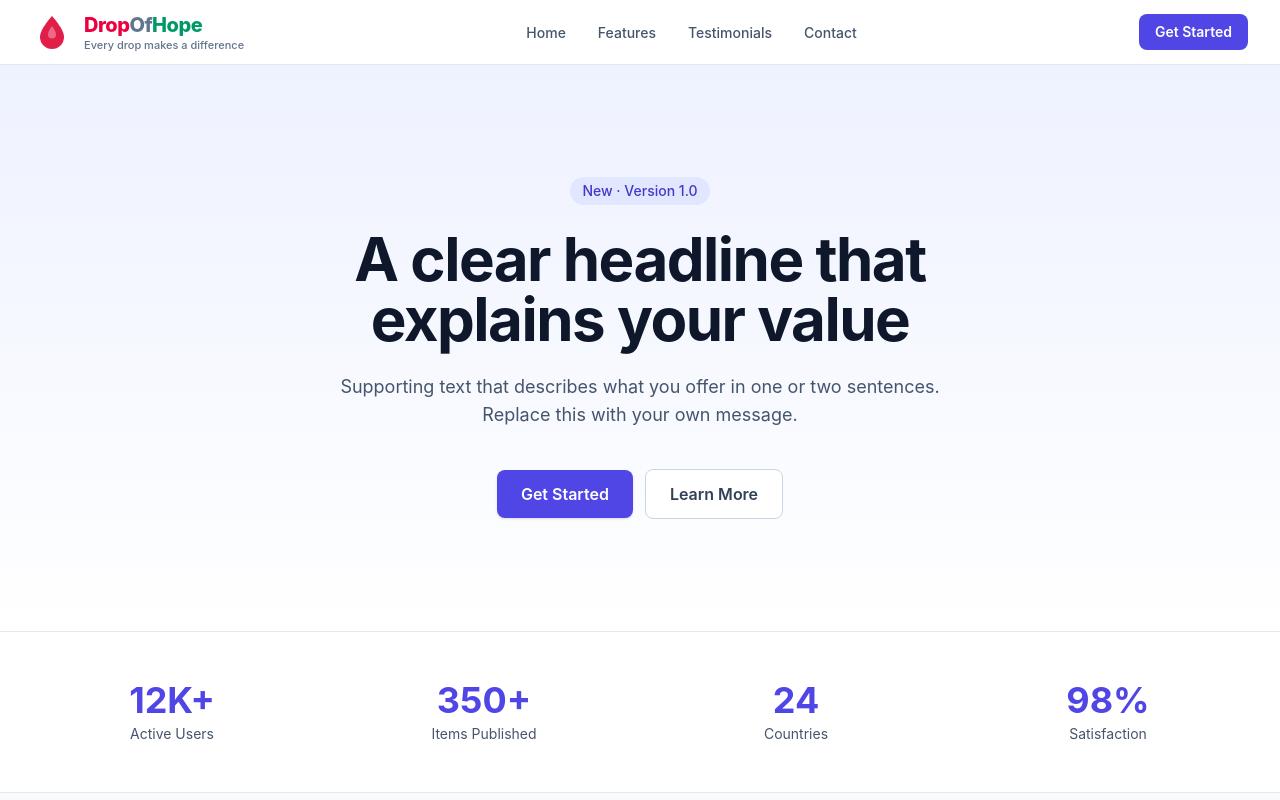
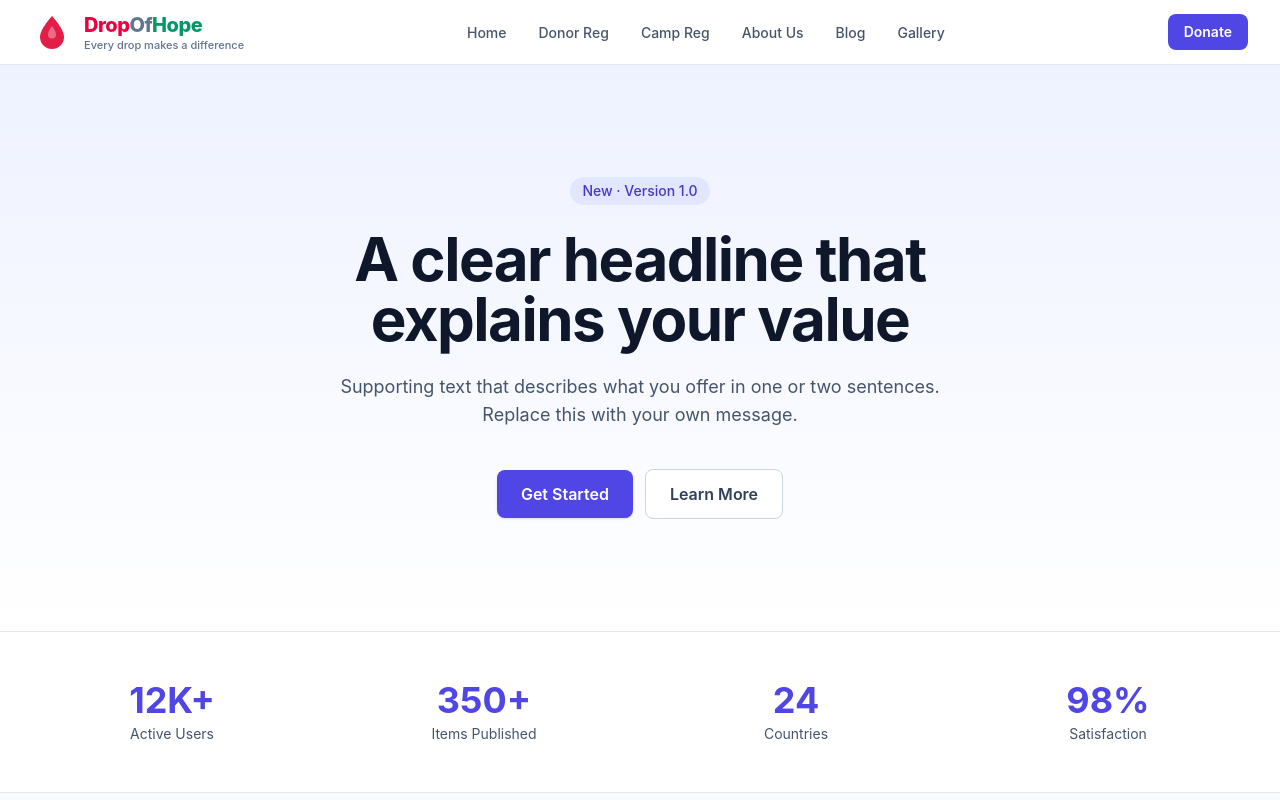
Before and after one commit to CheSubhro/dropofhope, a Vue app: page / in a window 1280 px wide. Shown: the top 800 px of the page. Built offline with nearby package versions, Linux system fonts and the light colour scheme.

Commit message:
Navbar change

```diff
--- a/src/data/mockData.js
+++ b/src/data/mockData.js
@@ -1,14 +1,16 @@
 export const siteMock = {
   name: 'DropOfHope',
   tagline: 'Every drop makes a difference',
-  logo: null,
-  nav: [
-    { label: 'Home', href: '/' },
-    { label: 'Features', href: '#featured' },
-    { label: 'Testimonials', href: '#testimonials' },
-    { label: 'Contact', href: '#contact' },
+  logo: null, // /logo.png
+    nav: [
+    { label: 'Home', to: '/' },
+    { label: 'Donor Reg', to: '/donor-registration' },
+    { label: 'Camp Reg', to: '/camp-registration' },
+    { label: 'About Us', to: '/about' },
+    { label: 'Blog', to: '/blog' },
+    { label: 'Gallery', to: '/gallery' },
   ],
-  cta: { label: 'Get Started', href: '#contact' },
+  cta: { label: 'Donate', to: '/donate' },
   footer: {
     tagline: 'A short description of your brand goes here.',
     columns: [
```
